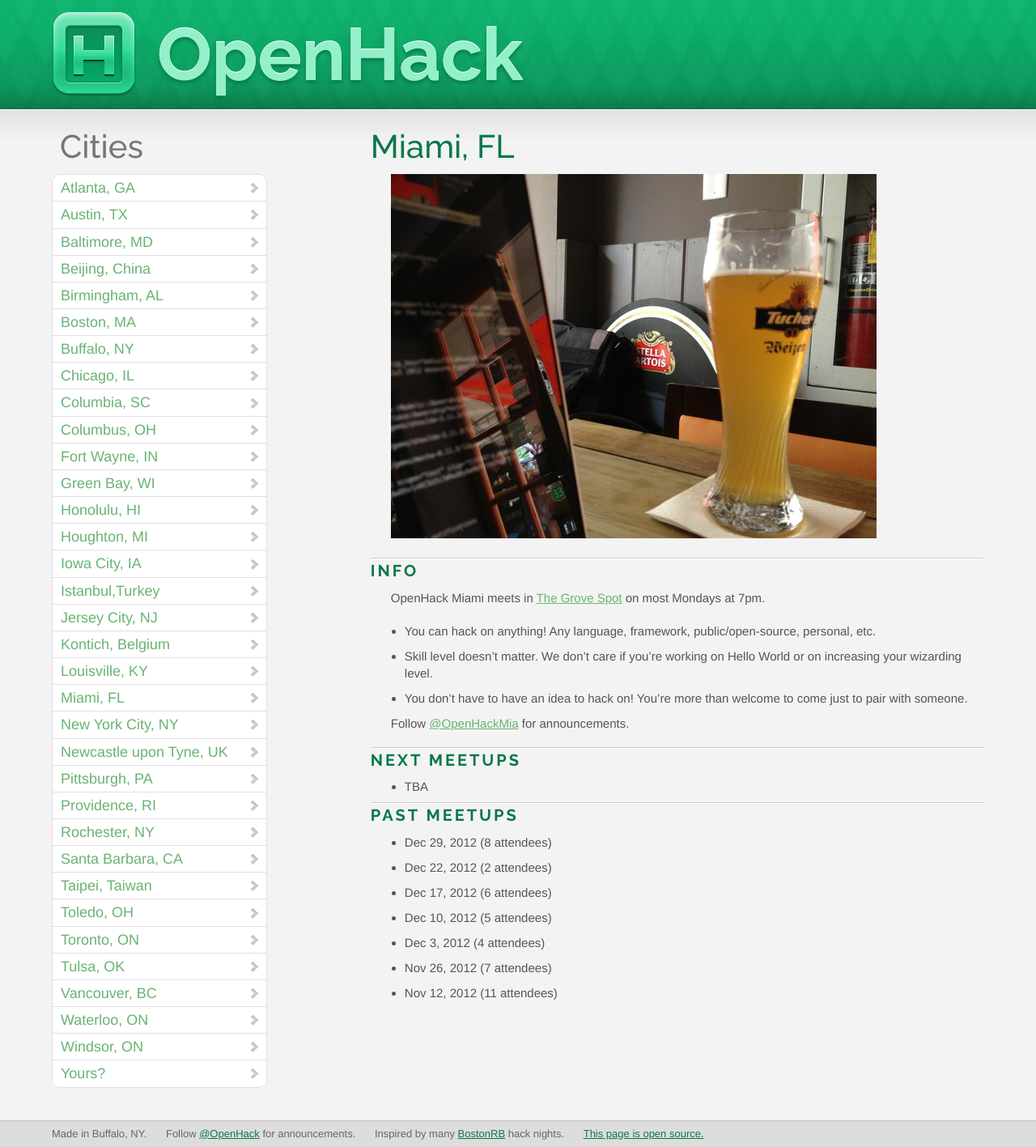
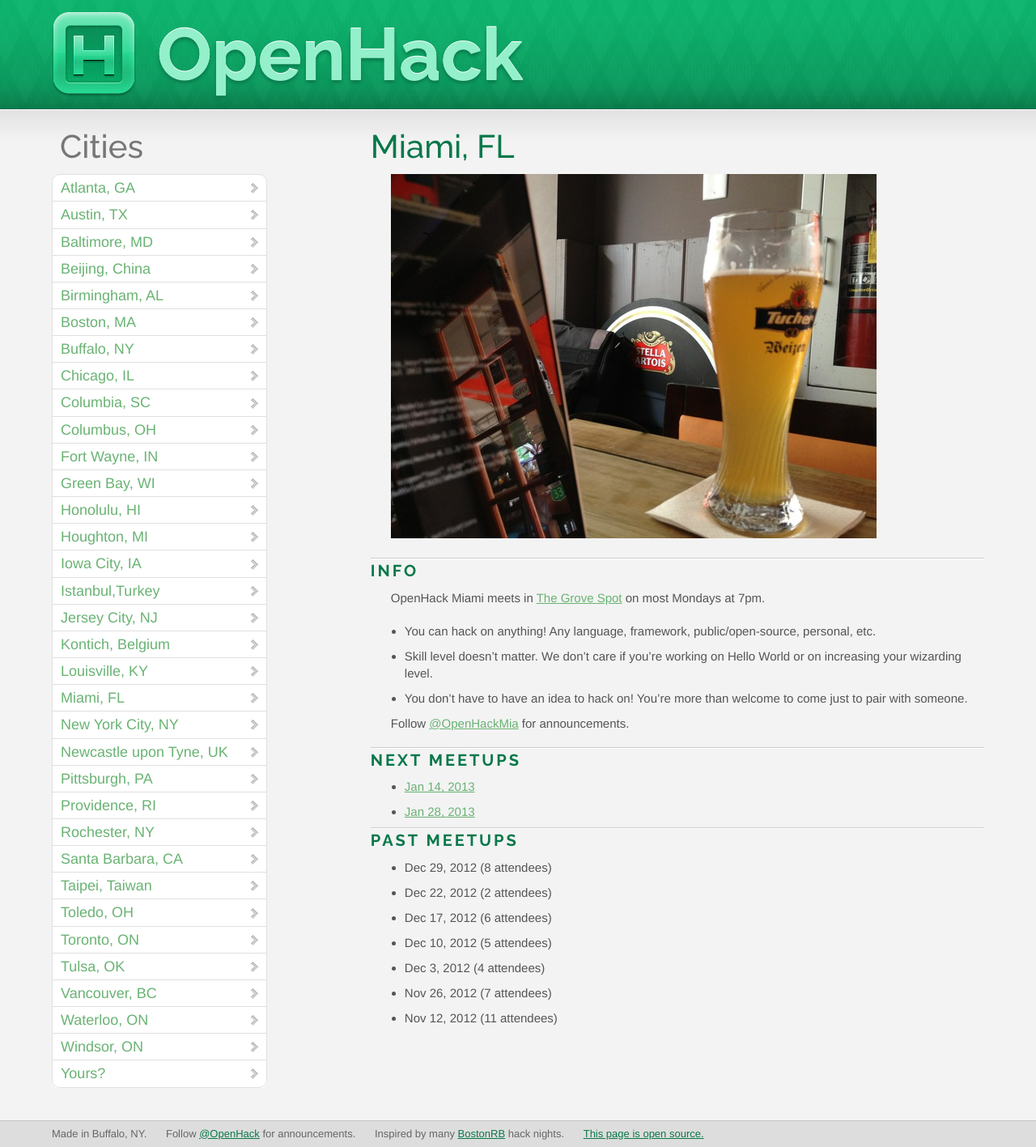
Before and after one commit to OpenHack/openhack.github.com, a Jekyll site: the page built from miami/index.markdown, in a window 1280 px wide. Shown: the whole page at 81% size. Built offline with Jekyll 4.4.1, drawn with Linux system fonts in a browser that asks for light colours; nearby versions of some CDN libraries; Markdown is read by kramdown in place of the engine named in the settings; comment, search, counter and statistics services are not loaded.

Commit message:
miami update

```diff
--- a/miami/index.markdown
+++ b/miami/index.markdown
@@ -19,7 +19,8 @@ Follow [@OpenHackMia](http://twitter.com/openhackmia) for announcements.
 
 ### Next meetups
 
-* TBA
+* [Jan 14, 2013](http://www.meetup.com/miamirb/events/98921162/)
+* [Jan 28, 2013](http://www.meetup.com/miamirb/events/98921402/)
 
 ### Past meetups
 
```
